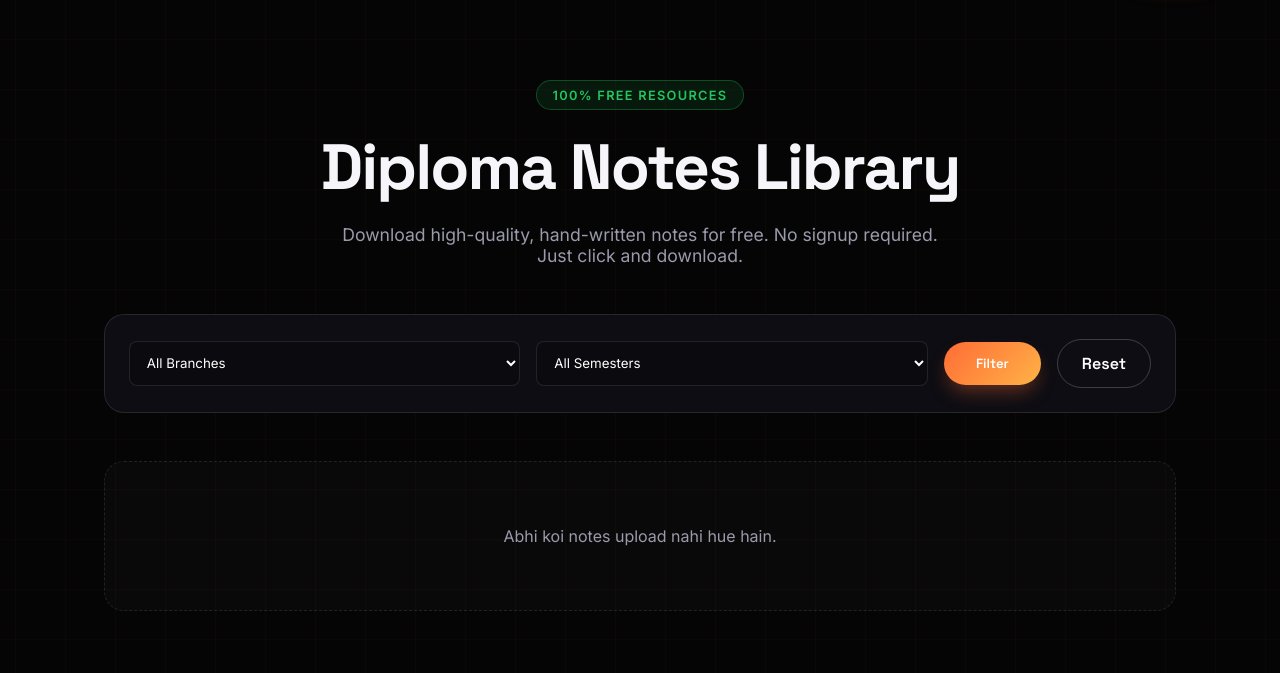
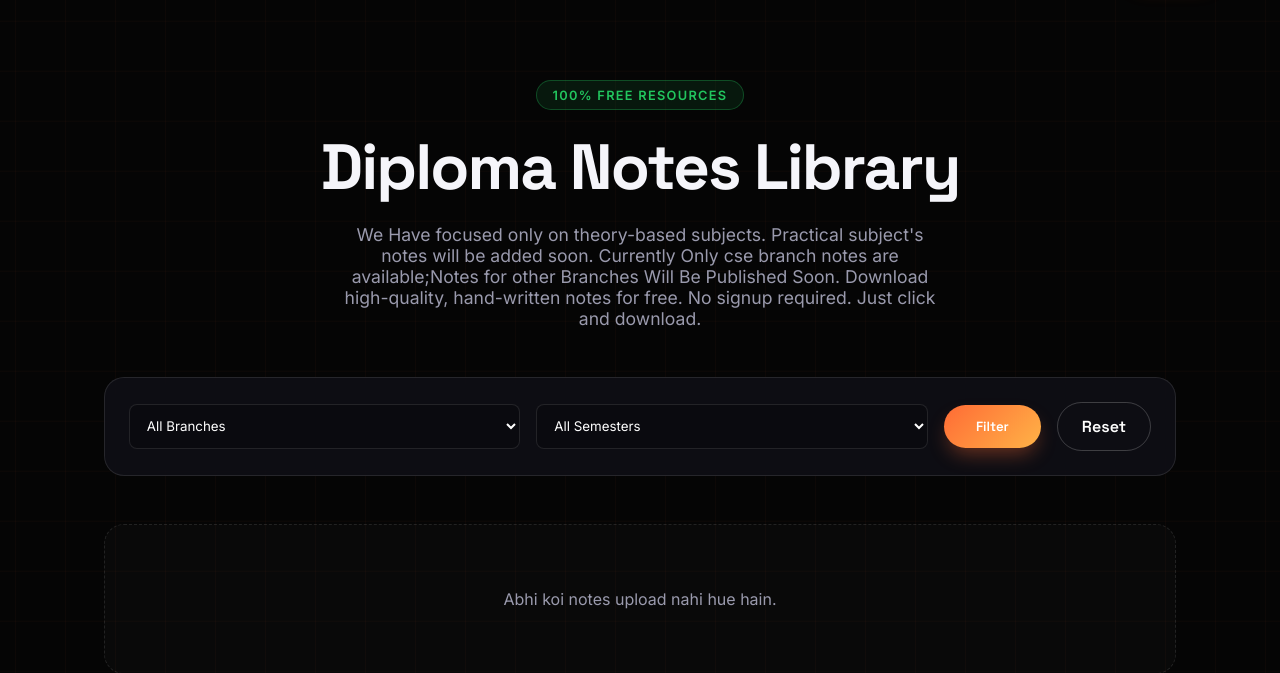
Before and after one commit to sirkrish947-create/rulerz-store, a Django app: page /notes/ in a window 1280 px wide. Shown: the part 72-745 px from the top of the page. Run offline with Django 5.2, Linux system fonts and the light colour scheme; data that the repository does not hold is empty.

Commit message:
Update notes page

```diff
--- a/store/templates/store/notes.html
+++ b/store/templates/store/notes.html
@@ -5,7 +5,7 @@
     <div style="text-align: center; margin-bottom: 3rem;">
         <span style="display: inline-block; padding: 0.4rem 1rem; background: rgba(34,197,94,0.1); border: 1px solid rgba(34,197,94,0.3); border-radius: 100px; font-size: 0.8rem; color: #22c55e; margin-bottom: 1rem; letter-spacing: 0.1em; text-transform: uppercase; font-weight: 600;">100% Free Resources</span>
         <h1 style="font-family: 'Space Grotesk'; font-size: clamp(2.5rem, 5vw, 4rem); margin-bottom: 1rem; letter-spacing: -0.03em;">Diploma Notes Library</h1>
-        <p style="color: #9a9aad; font-size: 1.1rem; max-width: 600px; margin: 0 auto;">Download high-quality, hand-written notes for free. No signup required. Just click and download.</p>
+        <p style="color: #9a9aad; font-size: 1.1rem; max-width: 600px; margin: 0 auto;">We Have focused only on theory-based subjects. Practical subject's notes will be added soon. Currently Only cse branch notes are available;Notes for other Branches Will Be Published Soon. Download high-quality, hand-written notes for free. No signup required. Just click and download.</p>
     </div>
 
     <!-- Filter Section -->
```
